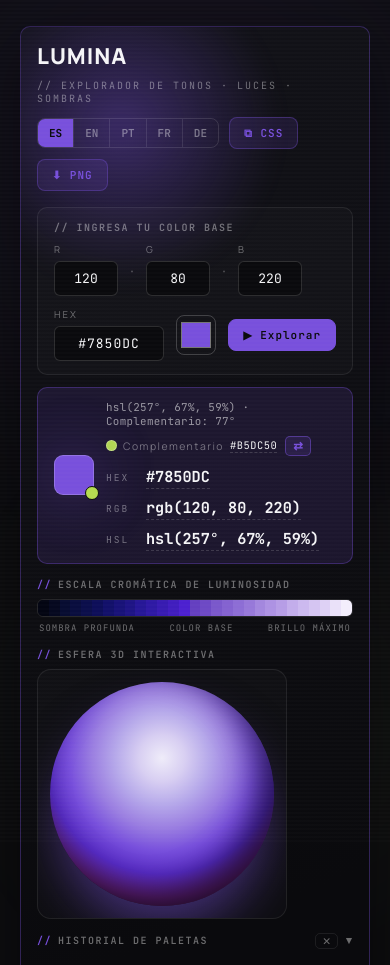
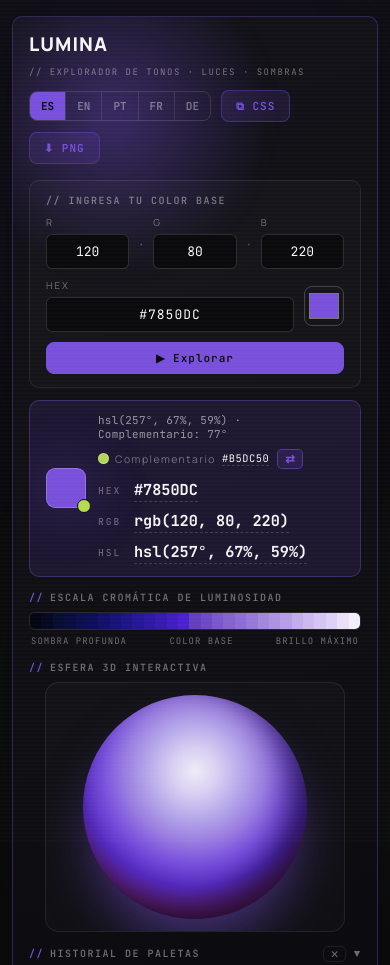
Before and after one commit to Marhl2405/LUMINA-Explorador-de-tonos-, a plain HTML site: page index.html in a window 390 px wide. Shown: the top 965 px of the page. Drawn offline with Linux system fonts and the light colour scheme.

Commit message:
Add responsive layout for tablet and mobile
- Stack the sphere/history sidebar above the palette below 720px and
  center the sphere at full width
- Make the tone grid fluid: 3 columns on desktop, 2 below 640px, 1 below
  440px, so cards never get clipped or cramped
- Let the RGB/HEX inputs and the Explore button flex to full width on
  small screens
- Cap the tone tooltip width to the viewport and tighten paddings/logo
  on the smallest screens

Verified via same-origin iframes at 390/600/760/1000px: no horizontal
overflow at any width.

Co-Authored-By: Claude Opus 4.8 <noreply@anthropic.com>

```diff
--- a/index.html
+++ b/index.html
@@ -307,10 +307,37 @@ input[type="color"]{width:40px;height:40px;border:1px solid rgba(255,255,255,0.2
 .footer-link:hover{color:rgb(var(--col));}
 .footer-link svg{width:22px;height:22px;stroke-width:2;}
 
+/* Keep the tooltip from overflowing narrow viewports */
+.tone-tooltip{max-width:calc(100vw - 24px);}
+
+/* ── Responsive ── */
+@media (max-width:820px){
+  .wrap{padding:22px 16px 32px;}
+}
 @media (max-width:720px){
   .card-inner{padding:18px 16px 20px;}
+  .tones-inner{flex-direction:column;}
   .sidebar-col{width:100%;}
-  .tones-inner{flex-direction:column;}
+  .palette-col{width:100%;min-width:0;}
+  .sphere-box{width:100%;max-width:300px;margin:0 auto;}
+}
+@media (max-width:640px){
+  .tone-grid{grid-template-columns:repeat(2,1fr);}
+}
+@media (max-width:520px){
+  .wrap{padding:16px 12px 26px;}
+  .input-row{gap:10px;}
+  .rgb-group{flex:1;min-width:60px;}
+  .rgb-group input[type="number"]{width:100%;}
+  .hex-group{flex:1 1 120px;}
+  .hex-group input{width:100%;}
+  .input-row .btn-accent{margin-left:0;flex:1 1 100%;}
+  .logo-block h1{font-size:19px;}
+  .logo-sub{font-size:9px;letter-spacing:1.5px;}
+}
+@media (max-width:440px){
+  .tone-grid{grid-template-columns:1fr;}
+  .code-row{gap:6px;}
 }
 </style>
 </head>
```
